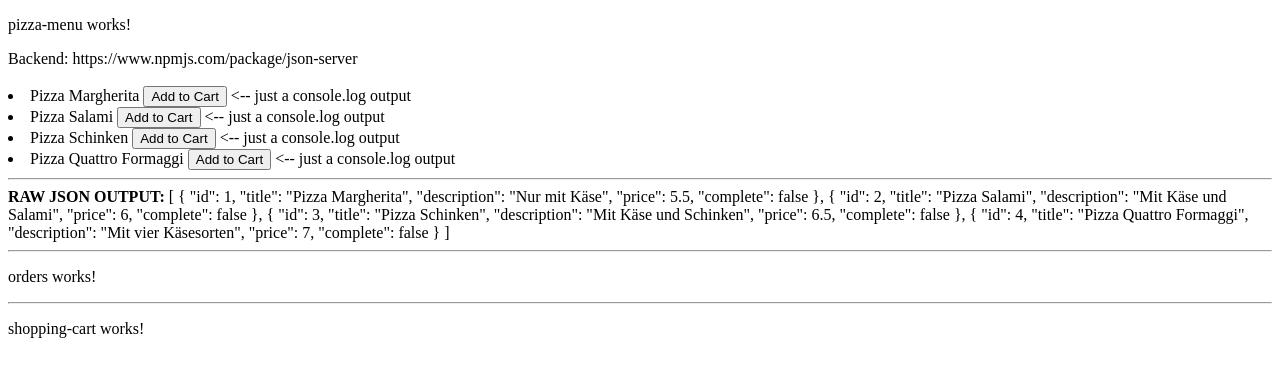
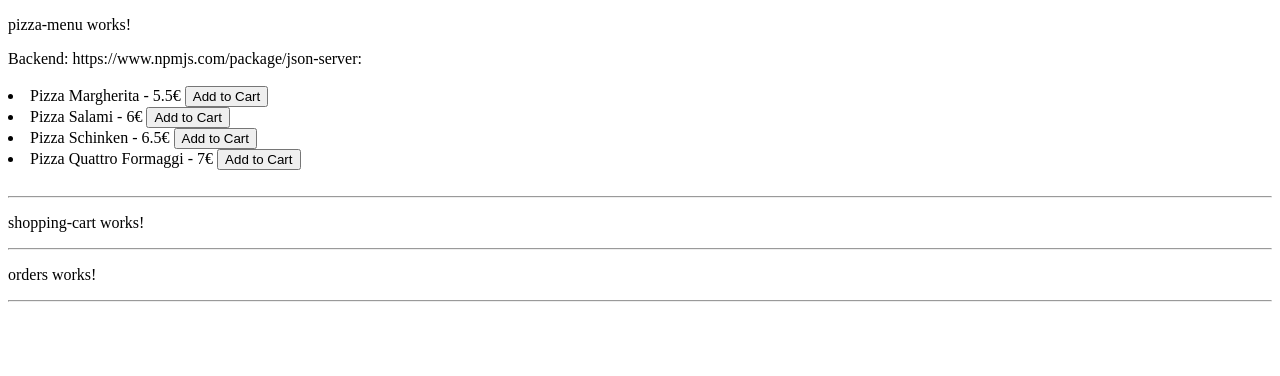
Before and after one commit to Bastian-83/AngularUseCase, an Angular app: page / in a window 1280 px wide. Shown: the top 376 px of the page. Built offline with nearby package versions, Linux system fonts and the light colour scheme; data requests are answered from the project's data file.

Commit message:
styling changes

```diff
--- a/src/app/app.component.html
+++ b/src/app/app.component.html
@@ -1,3 +1,5 @@
 <app-pizza-menu [menu]="menu" ></app-pizza-menu>
+<hr>
+<app-shopping-cart></app-shopping-cart>
+<hr>
 <app-orders></app-orders>
-<app-shopping-cart></app-shopping-cart>
--- a/src/app/component/pizza-menu/pizza-menu.component.html
+++ b/src/app/component/pizza-menu/pizza-menu.component.html
@@ -1,9 +1,9 @@
 <p>pizza-menu works!</p>
-<span>Backend: https://www.npmjs.com/package/json-server</span>
+<span>Backend: https://www.npmjs.com/package/json-server:</span>
+<!-- <b>RAW JSON OUTPUT:</b> {{ menu | json }} -->
 <br><br>
 <div *ngFor="let item of menu">
-    <li> {{ item.title }} <button (click)="onklick(item)">Add to Cart</button> <-- just a console.log output</li>
+    <li> {{ item.title }} - {{ item.price }}€ <button (click)="onklick(item)">Add to Cart</button></li>
 </div>
-<hr>
-<b>RAW JSON OUTPUT:</b> {{ menu | json }}
-<hr>
+<br>
+<!-- <b>RAW JSON OUTPUT:</b> {{ menu | json }} -->
```
